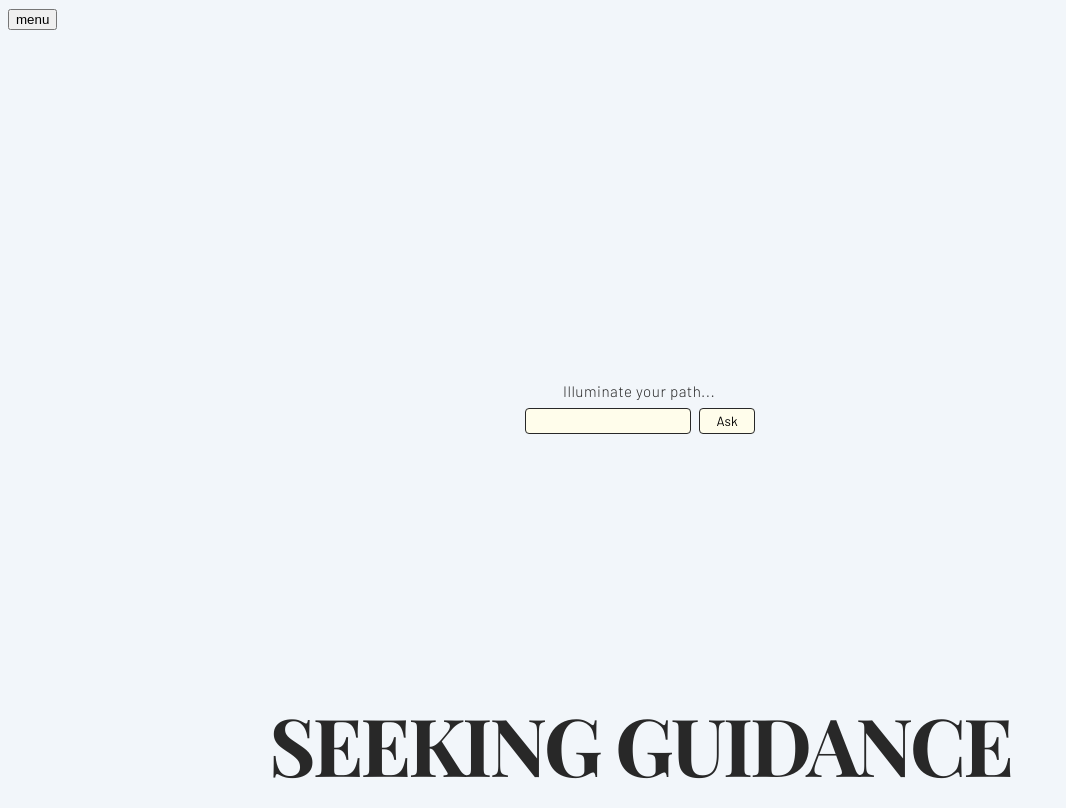
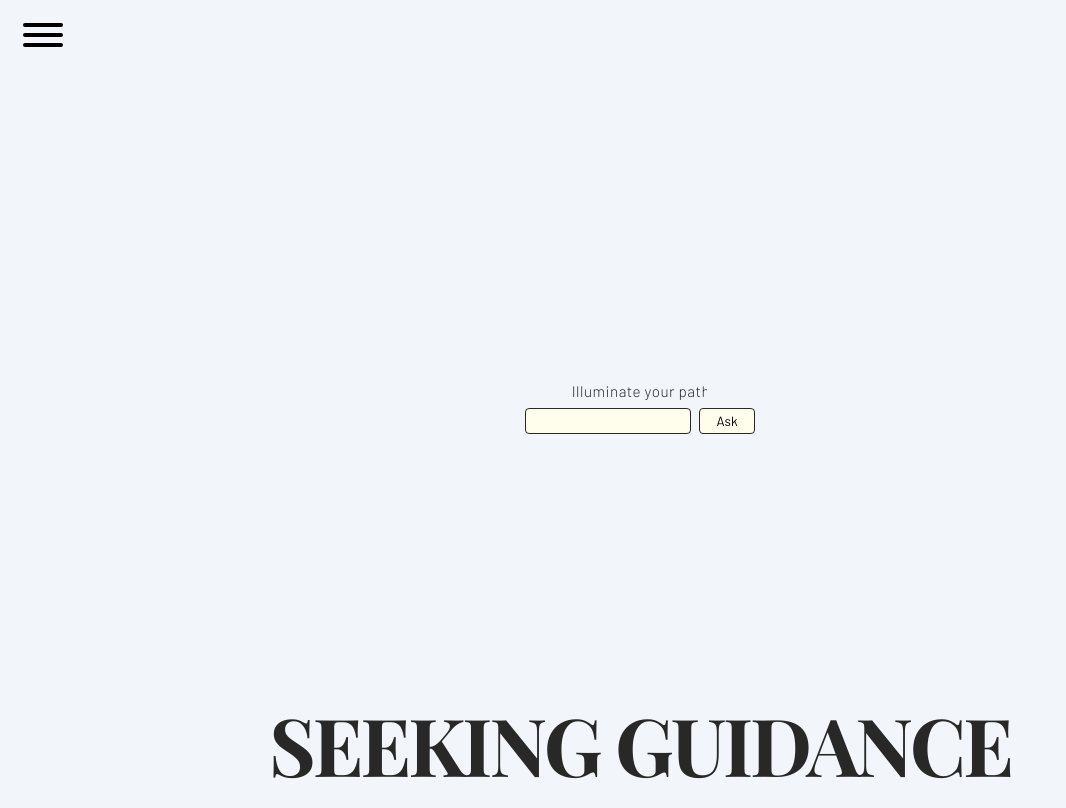
Before and after one commit to ronniekram/seeking-guidance, a React (Create React App) app in the folder client/: page / in a window 1280 px wide. Shown: the whole page, without its empty margins (0-1066 px from the left). Built offline with nearby package versions, Linux system fonts and the light colour scheme; no server answers.

Commit message:
hamburger menu animation, modal working

```diff
--- a/client/src/components/App.js
+++ b/client/src/components/App.js
@@ -1,4 +1,4 @@
-import React, { useEffect, useRef } from 'react';
+import React, { useEffect } from 'react';
 import { useDispatch } from 'react-redux';
 import { BrowserRouter as Router, Switch, Route } from 'react-router-dom';
 
@@ -14,7 +14,6 @@ import styles from '../assets/styles/app.module.css';
 
 const App = () => {
   const dispatch = useDispatch();
-  const modal = useRef(null);
 
   useEffect(() => {
     dispatch(getCards());
@@ -27,7 +26,7 @@ const App = () => {
         <Router>
 
           <div className={styles.burger}>
-            <button onClick={() => modal.current.open()}>menu</button>
+            <Nav />
           </div>
 
           <Switch>
--- a/client/src/components/layout/Nav.js
+++ b/client/src/components/layout/Nav.js
@@ -1,16 +1,29 @@
-import React, { useRef } from 'react';
+import React, { useRef, useState } from 'react';
 import NavModal from './NavModal';
+import './assets/hamburgers.css';
 
 const Nav = () => {
   const modal = useRef(null);
+  const [isActive, setIsActive] = useState(false);
+
+  const burgerClasses = isActive ? "hamburger hamburger--minus is-active" : "hamburger hamburger--minus";
+
+  const handleClick = () => {
+    modal.current.open();
+    setIsActive(true);
+  };
 
   return (
     <>
       <div>
-        <button onClick={() => modal.current.open()}>menu</button>
+      <button className={burgerClasses} type="button" onClick={handleClick}>
+        <span className="hamburger-box">
+          <span className="hamburger-inner"></span>
+        </span>
+      </button>
       </div>
 
-      <NavModal ref={modal}>
+      <NavModal ref={modal} setIsActive={setIsActive}>
         hi hello
       </NavModal>
     </>
--- a/client/src/components/layout/NavModal.js
+++ b/client/src/components/layout/NavModal.js
@@ -4,10 +4,13 @@ import './assets/modal.css'
 
 const modalElement = document.getElementById('modal');
 
-export function Modal({ children, fade = false, defaultOpened = false }, ref) {
+export function Modal({ children, fade = false, defaultOpened = false, setIsActive }, ref) {
   const [isOpen, setIsOpen] = useState(defaultOpened)
 
-  const close = useCallback(() => setIsOpen(false), [])
+  const close = useCallback(() => {
+    setIsOpen(false);
+    setIsActive(false);
+  }, [])
 
   useImperativeHandle(ref, () => ({
     open: () => setIsOpen(true),
```
